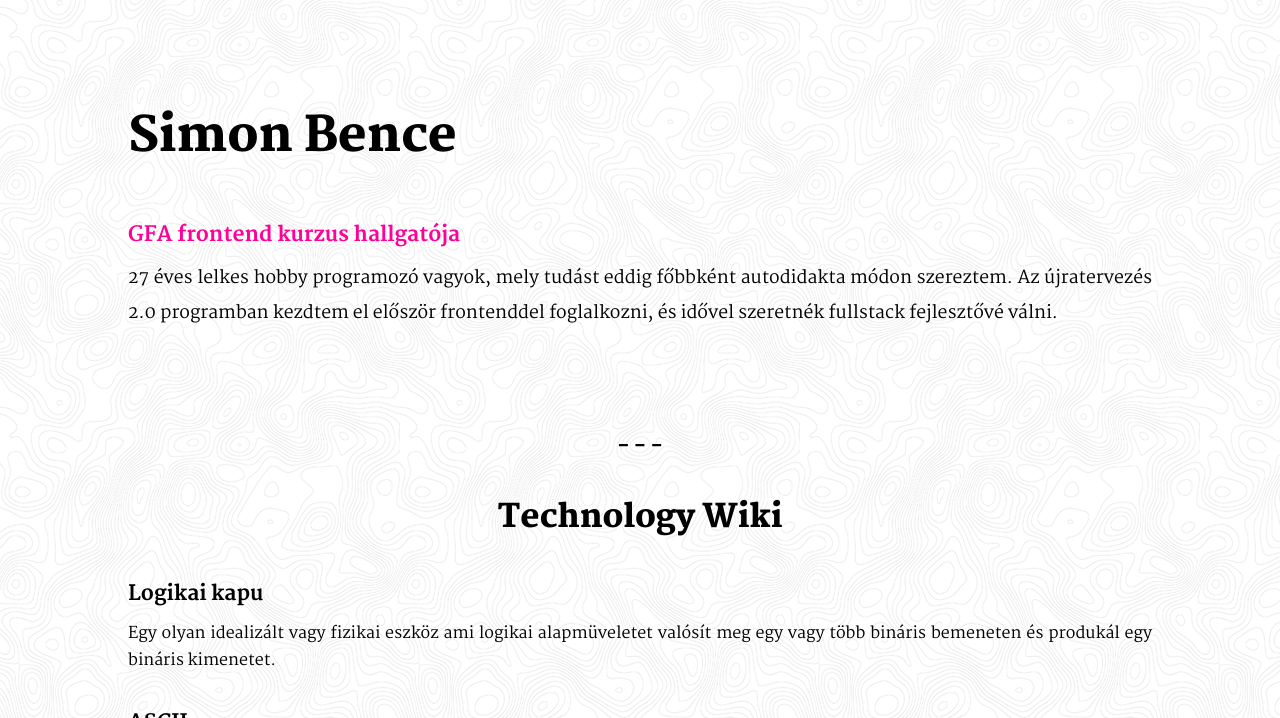
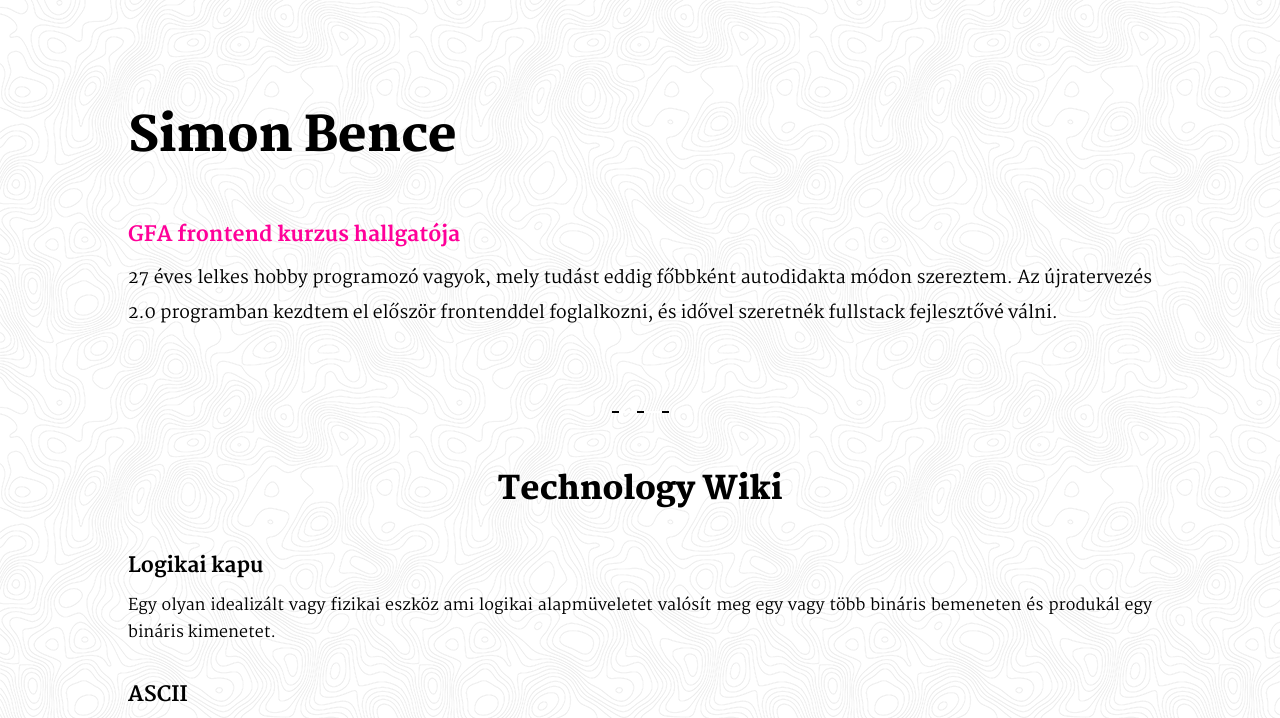
Before and after one commit to ImLumi/myFirstWebsite, a plain HTML site: page index.html in a window 1280 px wide. Shown: the part 63-781 px from the top of the page. Drawn offline with Linux system fonts and the light colour scheme.

Commit message:
<hr> separator

```diff
--- a/index.html
+++ b/index.html
@@ -33,7 +33,8 @@
             <h3>GFA frontend kurzus hallgatója</h3>
             <p>27 éves lelkes hobby programozó vagyok, mely tudást eddig főbbként autodidakta módon szereztem. Az újratervezés 2.0 programban kezdtem el először frontenddel foglalkozni, és idővel szeretnék fullstack fejlesztővé válni.</p>
         </section>
-        <div class="separator">- - -</div>
+        <!--   <div class="separator">- - -</div>  -->
+        <hr>
         <section id="techWiki">
             <h2>Technology Wiki</h2>
             <article>
--- a/style.css
+++ b/style.css
@@ -59,14 +59,6 @@ p{
     line-height: 2;
 }
 
-.separator{
-    display: flex;
-    justify-content: center;
-    align-items: center;
-    font-size: 1.2rem;
-    font-weight: 900;
-    margin: 100px 0 10px 0;
-}
 /*sections*/
 
 section{
@@ -76,6 +68,38 @@ section{
 main{
 
     padding: 0 10%;
+}
+.separator{
+    display: flex;
+    justify-content: center;
+    align-items: center;
+    font-size: 1.2rem;
+    font-weight: 900;
+    margin: 80px 0 50px 0;
+}
+hr{
+    position: relative;
+    width: 57px;
+    height: 2px;
+    background: black;
+    border:none;
+    margin: 80px auto 50px auto;
+}
+hr::before{
+    position: absolute;
+    content: '';
+    left: 7px;
+    background: white;
+    height: 2px;
+    width:  18px;
+}
+hr::after{
+    position: absolute;
+    content: '';
+    right: 7px;
+    background: white;
+    height: 2px;
+    width:  18px;
 }
 
 /*navigation bar*/
```
